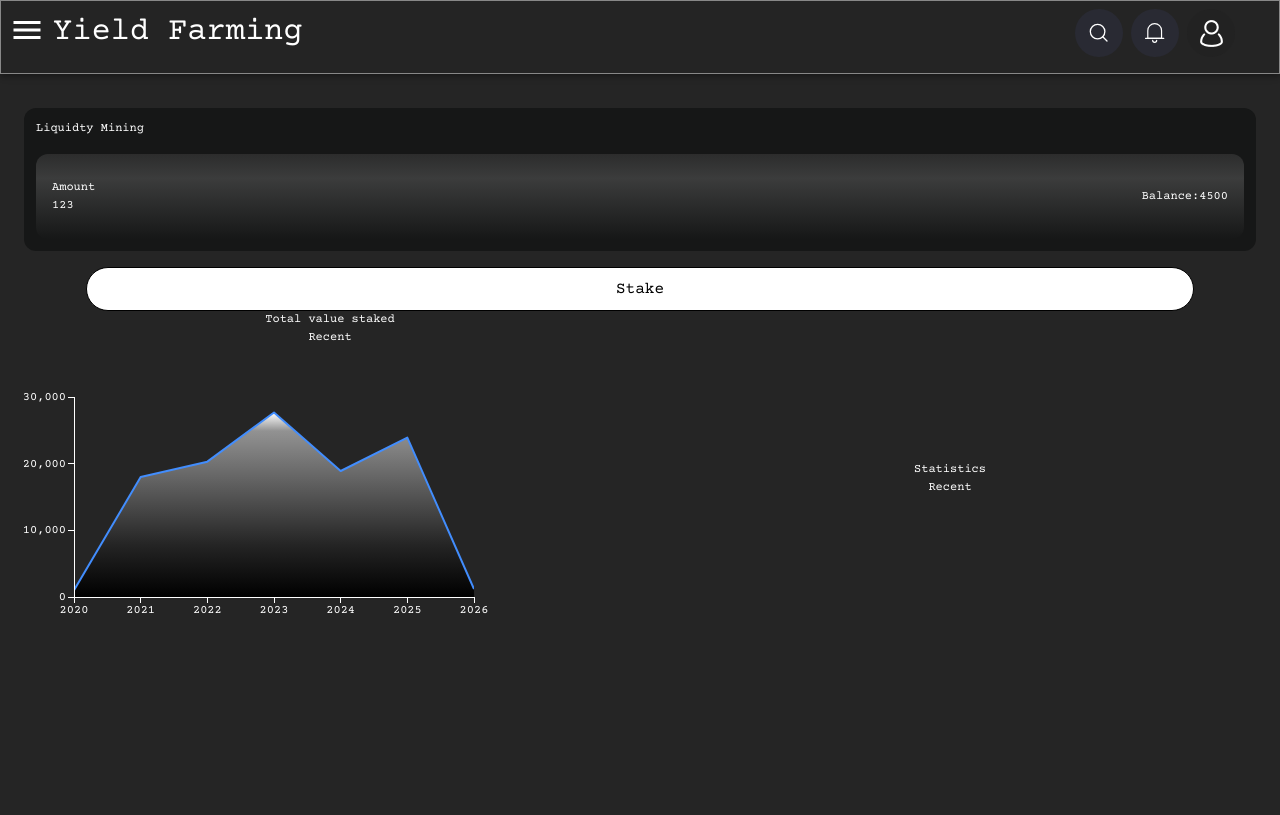
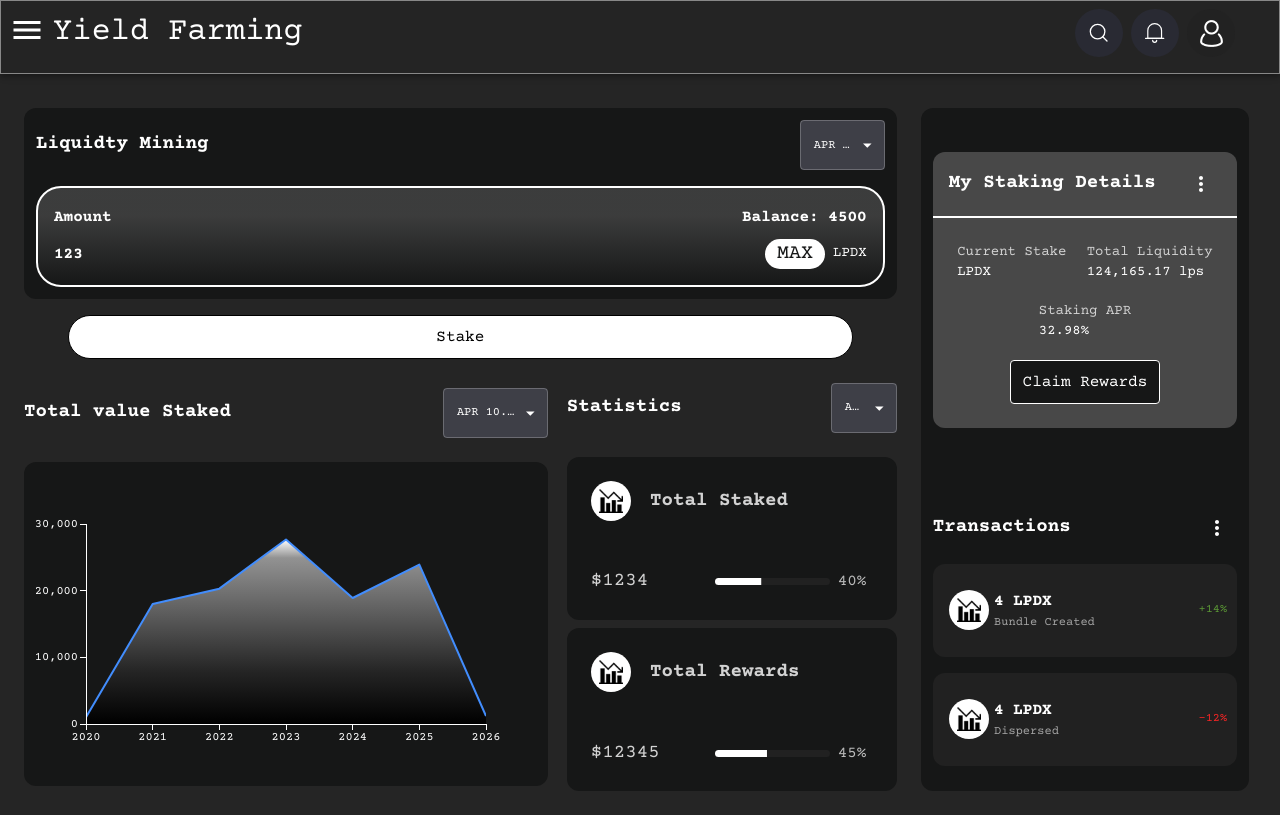
Before and after one commit to ishagupta3011/paradox-ui, a React (Create React App) app: page /yield-farming-b in a window 1280 px wide. Built offline with nearby package versions, Linux system fonts and the light colour scheme.

Commit message:
feat: added yield 2 screen

```diff
--- a/src/App.js
+++ b/src/App.js
@@ -72,6 +72,14 @@ const darkTheme = createTheme({
 				fontSize: '0.875rem',
 			},
 		},
+		h5Grey: {
+			fontSize: '1.25rem',
+			color: '#d2d2d2',
+			margin: 0,
+			'@media (min-width:600px)': {
+				fontSize: '0.875rem',
+			},
+		},
 		body2: {
 			fontSize: '1.5rem',
 			margin: 0,
--- a/src/components/common/AmountCard.js
+++ b/src/components/common/AmountCard.js
@@ -3,10 +3,10 @@ import Chip from '@mui/material/Chip';
 import React from 'react';
 
 export default function AmountCard(props) {
-	const { amount, balance, tagName, showChip, chipLabel } = props;
+	const { amount, balance, tagName, showChip, chipLabel, isOutline=true } = props;
 
 	return (
-		<div className='black-gradient-card'>
+		<div className={`black-gradient-card ${isOutline && 'white-outline'}`}>
 			<div className='app-flex justify-content-space-between mb-0-5'>
 				<Typography variant='overline'>Amount</Typography>
 				<Typography variant='overline'>
--- a/src/components/common/ValueCard.js
+++ b/src/components/common/ValueCard.js
@@ -36,12 +36,14 @@ export default function ValueCard(props) {
 				)}
 				{showOnlyProgressBar && <ProgressBar progress={progress} />}
 				{showAmountAndProgressBar && (
-					<div className='app-flex justify-content-space-between'>
-						<Typography variant='h4Light'>
+					<div className='app-flex justify-content-space-between gap-2'>
+						<Typography variant='h4Light' className='w-40'>
 							{'$'}
 							{amount}
 						</Typography>
+						<div className='w-60'>
 						<ProgressBar progress={progress} />
+						</div>
 					</div>
 				)}
 				{showAmountLabels && (
--- a/src/components/pages/YieldFarmingA.js
+++ b/src/components/pages/YieldFarmingA.js
@@ -106,7 +106,7 @@ export default function YieldFarmingA() {
 	};
 
 	const handleRecentItemSelection = (value) => {
-		selectedRecentItem(value);
+		setSelectedRecentItem(value);
 	};
 
 	const handleBundleClick = () => {};
--- a/src/components/pages/YieldFarmingB.js
+++ b/src/components/pages/YieldFarmingB.js
@@ -2,47 +2,200 @@ import React, { useEffect, useState } from 'react';
 import AppButton from '../common/AppButton';
 import '../../styles/yieldFarmingB.scss';
 import StackedChartMUI from '../ui-card-components/muiChartComponent';
+import AmountCard from '../common/AmountCard';
+import AppDropdown from '../common/AppDropdown';
+import { Grid, Typography } from '@mui/material';
+import ValueStacked from '../icons/ValueStacked';
+import ValueCard from '../common/ValueCard';
+import {
+	TRANSACTION_DETAILS_VALUES,
+} from '../../constants/yield-farming-constants';
+import TransactionCard from '../common/TransactionCard';
+import MenuPanel from '../common/MenuPanel';
 
 export default function YieldFarmingB() {
-	const [liquidMiningData,setLiquidMiningData] = useState();
+	const [liquidMiningData, setLiquidMiningData] = useState();
+	const [overViewMenuItems, setOverViewMenuItems] = useState([]);
+	const [bundleList, setBundleList] = useState([]);
+	const [selectedbundle, setSelectedBundle] = useState('APR 10.2%');
+	const [transactionItems, setTransactionItems] = useState([]);
 
-	useEffect(()=>{
+	const [currentStake, setCurrentStake] =useState('');
+	const [totalLiquidity,setTotalLiquidity]=useState('');
+	const [stakingApr, setStakingApr] =useState();
+	const [transactionDetails, setTransactionDetails] = useState(
+		TRANSACTION_DETAILS_VALUES
+	);
+
+	const handleBundleSelection = (value) => {
+		setSelectedBundle(value);
+	};
+
+	const handleTransactionsItemSelection = (option) => { };
+	const handleOverviewMenuSelection = (option) => { };
+
+	useEffect(() => {
 		setLiquidMiningData({
-			amount:123.00,
-			balance:4500.00,
-		})
-	},[])
-	return <div className="yeild-farming-b">
-		<div className='liquidity-mining-card container-card'>
-			<div className='heading app-flex justify-content-space-between'>
-			<div className='title'> Liquidty Mining</div>
-			<div className='dropdown'></div>
+			amount: 123.00,
+			balance: 4500.00,
+		});
+		setBundleList([
+			{ label: 'APR 10.2%', value: 'APR 10.2%' },
+			{ label: 'APR 10.1%', value: 'APR 10.1%' },
+		]);
+		setTransactionDetails({
+			uptrend: 14,
+			downtrend: 12,
+			count: 4,
+		});
+		setTransactionItems(['test']);
+		setCurrentStake('LPDX');
+		setTotalLiquidity('124,165.17 lps');
+		setStakingApr('32.98%');
+	}, [])
+	return <Grid container spacing={1} columnGap={3} className='w-auto m-0'>
+		<Grid item md={8.5} className='p-0'>
+			<div className='liquidity-mining-card container-card'>
+				<div className='app-flex justify-content-space-between'>
+					<Typography variant='h4'>
+						Liquidty Mining
+					</Typography>
+					<div className='w-10'>
+						<AppDropdown
+							items={bundleList}
+							labelId={'liuidity-select-label'}
+							id={'liuidity-select'}
+							value={selectedbundle}
+							onChange={handleBundleSelection}
+						/>
+					</div>
+				</div>
+				<AmountCard
+					amount={liquidMiningData?.amount}
+					balance={liquidMiningData?.balance}
+					tagName={'LPDX'}
+					showChip={true}
+					chipLabel={'MAX'}
+				/>
 			</div>
-			<div className='details app-flex justify-content-space-between'>
-				<div className='ammount'><div> Amount</div>
-				<div>{liquidMiningData?.amount} </div></div>
-				<div className='balance'> <div> Balance:{liquidMiningData?.balance}
+			<div className='stake-btn mb-2'>
+				<AppButton text={'Stake'} variant={'primary'} minWidth={'90%'} borderRadius={'2.5rem'} ></AppButton>
+			</div>
+			<div className='stats-section gap-2 app-flex justify-content-space-between'>
+				<div className='chart-section w-60'>
+					<div className='app-flex justify-content-space-between mb-2'>
+						<Typography variant='h4'>
+							Total value Staked
+						</Typography>
+						<div className='w-20'>
+							<AppDropdown
+								items={bundleList}
+								labelId={'recent-select-label'}
+								id={'recent-select'}
+								value={selectedbundle}
+								onChange={handleBundleSelection}
+							/>
+						</div>
+					</div>
+					<div className='chart container-card'>
+						<StackedChartMUI></StackedChartMUI></div>
 				</div>
-				<div></div></div>
+				<div className='statistics-section w-40'>
+					<div className='app-flex justify-content-space-between mb-2'>
+						<Typography variant='h4'>
+							Statistics
+						</Typography>
+						<div className='w-20'>
+							<AppDropdown
+								items={bundleList}
+								labelId={'stats-select-label'}
+								id={'stats-select'}
+								value={selectedbundle}
+								onChange={handleBundleSelection}
+							/>
+						</div>
+					</div>
+					<div className='stats app-flex-col'>
+						<ValueCard
+							icon={<ValueStacked />}
+							title={'Total Staked'}
+							amount={1234}
+							showAmountAndProgressBar={true}
+							progress={40}
+						/>
+						<ValueCard
+							icon={<ValueStacked />}
+							title={'Total Rewards'}
+							amount={12345}
+							showAmountAndProgressBar={true}
+							progress={45}
+						/>
+					</div>
+				</div>
 			</div>
-		</div>
-		<div className='stake-btn'>
-		<AppButton text={'Stake'} variant={'primary'} minWidth={'90%'} borderRadius={'2.5rem'} ></AppButton>
+		</Grid>
+		<Grid item md={3.2} className='p-0'>
+			<div className='container-card h-100 '>
 
-		<div className='stats-section app-flex justify-content-space-between'>
-			<div className='chart-section w-50'>
-				<div className='header'><div>Total value staked</div>
-				<div>Recent</div>
+				<div className='grey-card mb-6 mt-3'>
+					<div className='app-flex justify-content-space-between white-bottom-border card-padding'>
+						<Typography variant='h4'>
+							My Staking Details
+						</Typography>
+						<MenuPanel
+							menuItems={overViewMenuItems}
+							onSelection={
+								handleOverviewMenuSelection
+							}
+						/>
+					</div>
+					<div className='app-flex flex-wrapper gap-2 card-padding justify-content-around  p-2'>
+
+						<div> <Typography variant='h5Grey'>
+							Current Stake
+						</Typography>
+							<Typography variant='h5'>
+								{currentStake}
+							</Typography> </div>
+						<div> <Typography variant='h5Grey'>
+							Total Liquidity
+						</Typography>
+							<Typography variant='h5'>
+							{totalLiquidity}
+							</Typography></div>
+						<div> <Typography variant='h5Grey'>
+						Staking APR
+						</Typography>
+							<Typography variant='h5'>
+							{stakingApr}
+							</Typography></div>
+						<div>
+							<AppButton text={'Claim Rewards'} minWidth={'100%'} ></AppButton>
+						</div>
+					</div>
 				</div>
-				<div className='chart'>  <StackedChartMUI></StackedChartMUI> </div>
+				<div className='app-flex justify-content-space-between'>
+					<Typography variant='h4'>Transactions</Typography>
+					<MenuPanel
+						menuItems={transactionItems}
+						onSelection={handleTransactionsItemSelection}
+					/>
+				</div>
+				<TransactionCard
+					title={'Bundle Created'}
+					count={4}
+					growth={`+${transactionDetails.uptrend}%`}
+					isPositive={true}
+					icon={'stacked'}
+				/>
+				<TransactionCard
+					title={'Dispersed'}
+					count={transactionDetails.count}
+					growth={`-${transactionDetails.downtrend}%`}
+					isPositive={false}
+					icon={'trend'}
+				/>
 			</div>
-			<div className='statistics-section w-50'>
-			<div className='header'><div>Statistics</div>
-				<div>Recent</div>
-				</div>
-				<div className='stats'></div>
-			</div>
-		</div>
-		</div>
-	</div>;
+		</Grid>
+	</Grid >;
 }
--- a/src/styles/common-styles.scss
+++ b/src/styles/common-styles.scss
@@ -119,6 +119,10 @@
 	margin-bottom: 1.5rem !important;
 }
 
+.mb-6{
+	margin-bottom: 4rem !important;
+}
+
 .mt-1 {
 	margin-top: 0.5 !important;
 }
@@ -210,7 +214,6 @@
 
 .black-gradient-card {
 	border-radius: 25px;
-	border: 2px solid #ffffff;
 	padding: 1rem;
 	background: rgb(0, 0, 0);
 	background: linear-gradient(
@@ -222,6 +225,12 @@
 	);
 }
 
+.white-outline{
+	border: 2px solid #ffffff;
+}
+.justify-content-around{
+	justify-content: space-around;
+}
 .mid-grey-card {
 	background-color: #343434;
 	border: 5px transparent;
```
